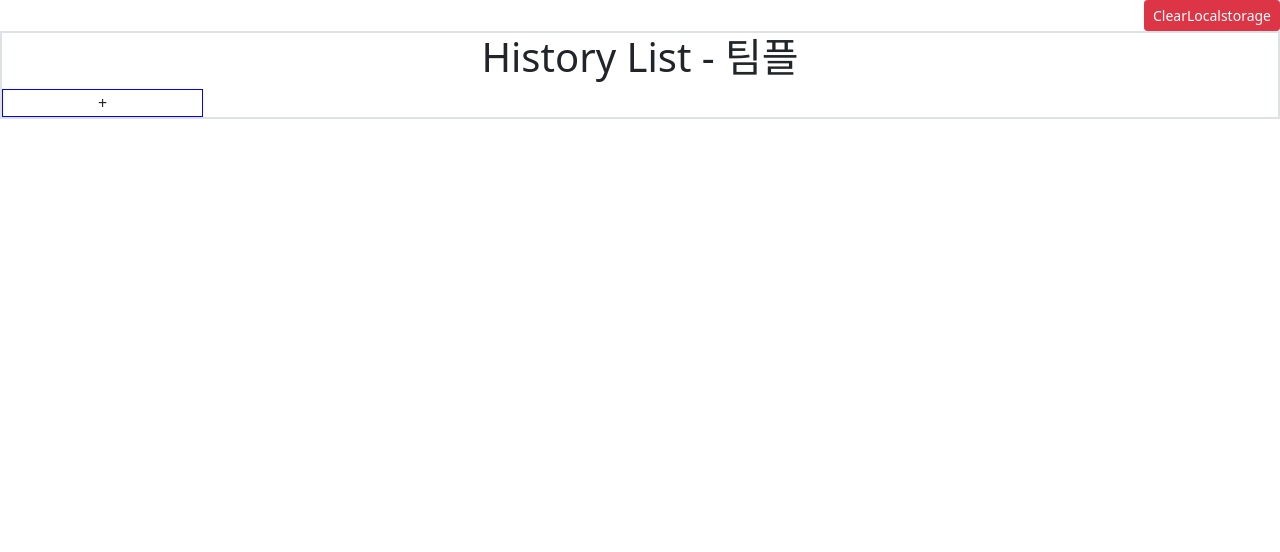
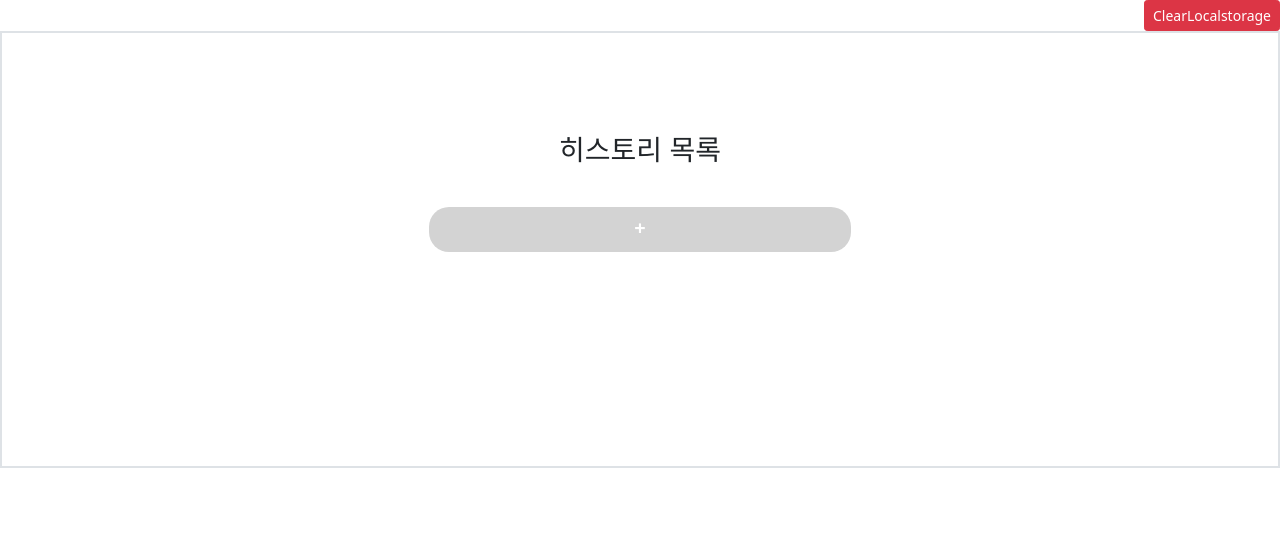
Before and after one commit to tkdgus1030/OSS_project, a Django app: a page that uses main/templates/main/web/history_list.html in a window 1280 px wide. Shown: the part 52-604 px from the top of the page. Run offline with Django 3.2, Linux system fonts and the light colour scheme.

Commit message:
2.0.4
history.html css 디자인 일부 수정

```diff
--- a/main/templates/main/web/history_list.html
+++ b/main/templates/main/web/history_list.html
@@ -2,16 +2,24 @@
 
 
 {% block body %}
-<h1>History List - 팀플</h1>
 
-    <table id="userhistorylist" style="border:1px solid black;">
-    <tr id='createnewhistory' onclick="location.href='{% url 'main:calculate' %}'">
-        <td style="border:1px solid blue; width:200px;height:20px;">      +      </td>
-    </tr>
-    <!-- <tr onclick="location.href='{% url 'main:history_detail' %}'">
-        <td style="border:1px solid blue; width:200px;height:20px;">       1차모임      </td>
-    </tr> -->
-    </table>
+    <div style="margin-top: 100px;margin-bottom: 40px">
+            <h3>히스토리 목록</h3>
+    </div>
+    <div class="container-sm" style="width:35%;height:80%;text-align: center;">
+        <table id = "userhistorylist" style="width: 100%; margin-bottom: 30px">
+            <tr class="createnewhistory" onclick="location.href='{% url 'main:calculate' %}'" >
+                <td class="btn btn_design3" style="text-align: center; width: 100%; background-color: lightgrey;">      +      </td>
+            </tr>
+            <tr style="height: 40px">
+            </tr>
+            <!-- <tr onclick="location.href='{% url 'main:history_detail' %}'">
+                <td style="border:1px solid blue; width:200px;height:20px;">       1차모임      </td>
+            </tr> -->
+        </table>
+    </div>
+    <br><br><br><br><br><br>
+
 <script>
     let groupid=JSON.parse(localStorage.getItem("curgroup"));
     let historydatabase=JSON.parse(localStorage.getItem("historydatabase"));
@@ -24,8 +32,9 @@
         let tr = createnewhistory.cloneNode(true);
         tr.setAttribute("onClick", "");
         tr.id=groupid+"history"+histroy.id;
-        tr.className="historydetail";
+        tr.className="historydetail btn btn_design3";
         tr.childNodes[1].textContent=histroy.name;
+        tr.style.width = "100%";
         userhistorylist.appendChild(tr);
     });
     document.querySelectorAll(".historydetail").forEach(history => {
```
